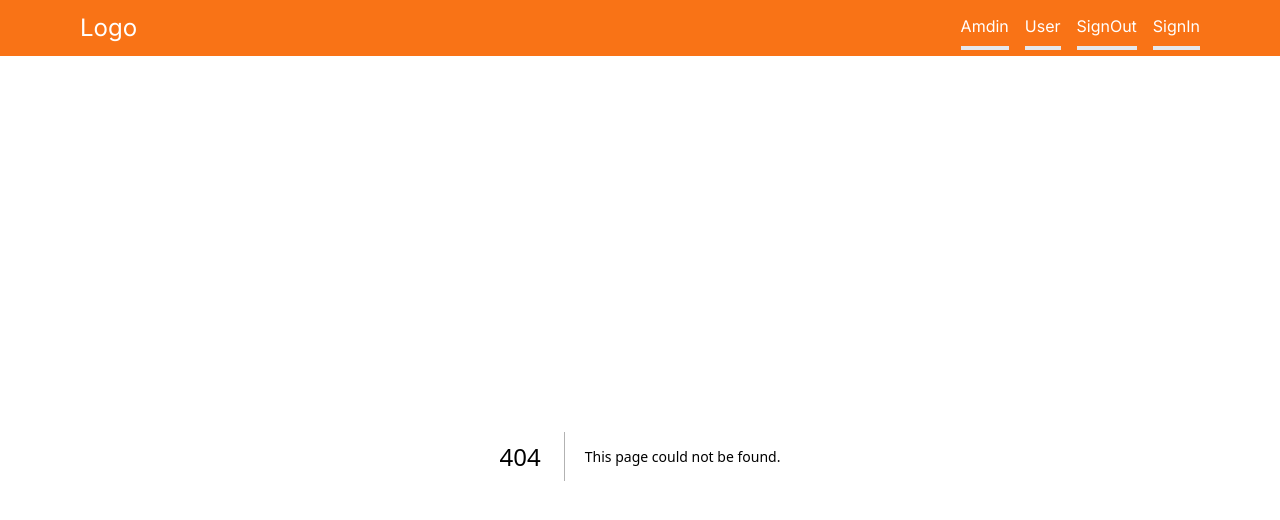
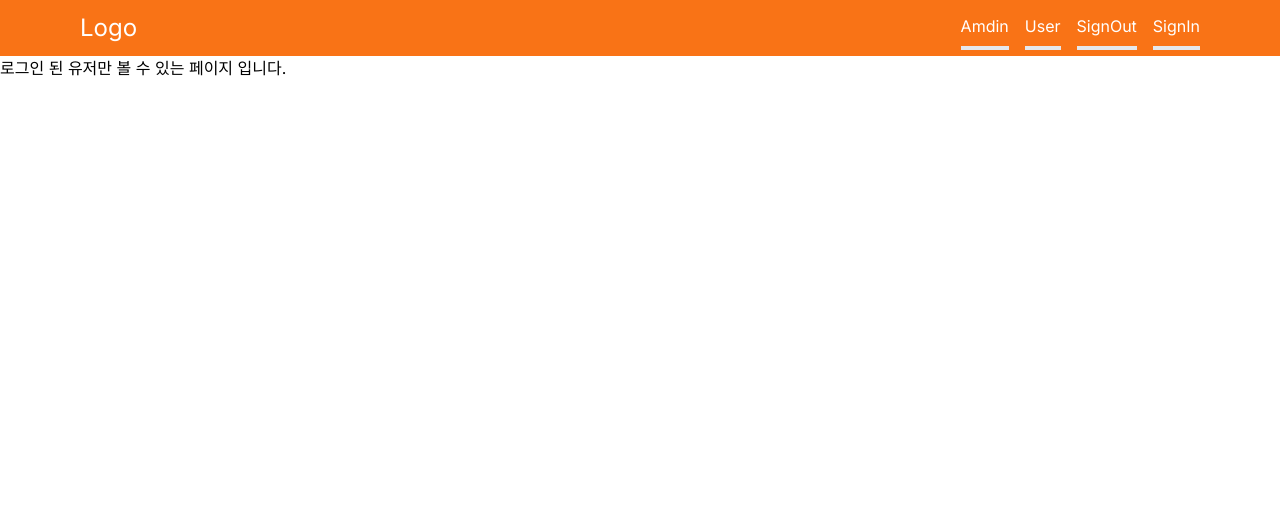
Before and after one commit to yunwoo-yu/next-v13, a Next.js app: page /user in a window 1280 px wide. Before the commit this address had no page. Shown: the top 520 px of the page. Built offline with nearby package versions, Linux system fonts and the light colour scheme.

Commit message:
feat: user, admin 페이지 추가

```diff
--- /dev/null
+++ b/src/app/admin/page.tsx
@@ -0,0 +1,5 @@
+const AdminPage = () => {
+  return <div>관리자만 볼 수 있는 페이지 입니다.</div>;
+};
+
+export default AdminPage;
--- /dev/null
+++ b/src/app/user/page.tsx
@@ -0,0 +1,5 @@
+const UserPage = () => {
+  return <div>로그인 된 유저만 볼 수 있는 페이지 입니다.</div>;
+};
+
+export default UserPage;
```
